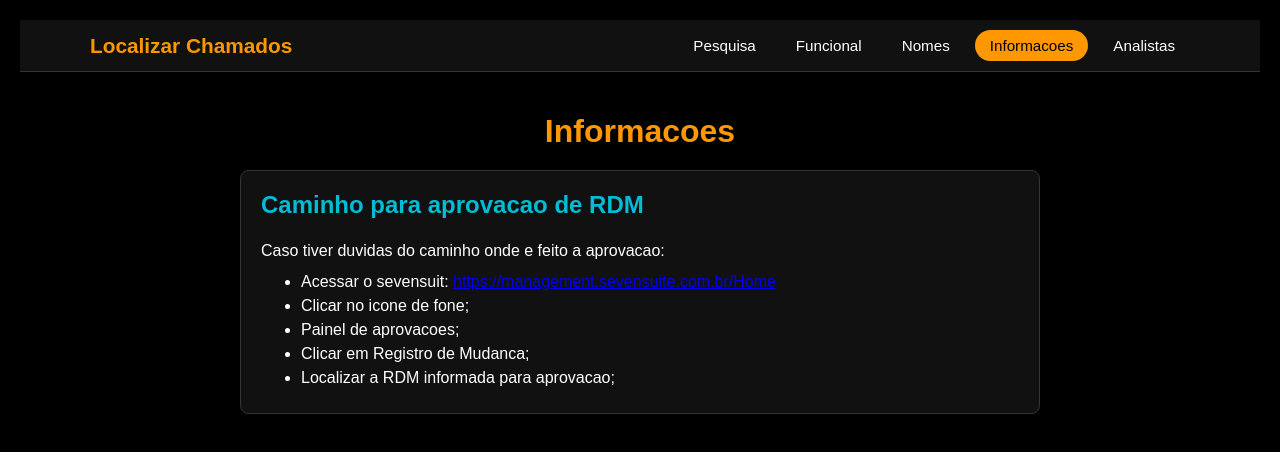
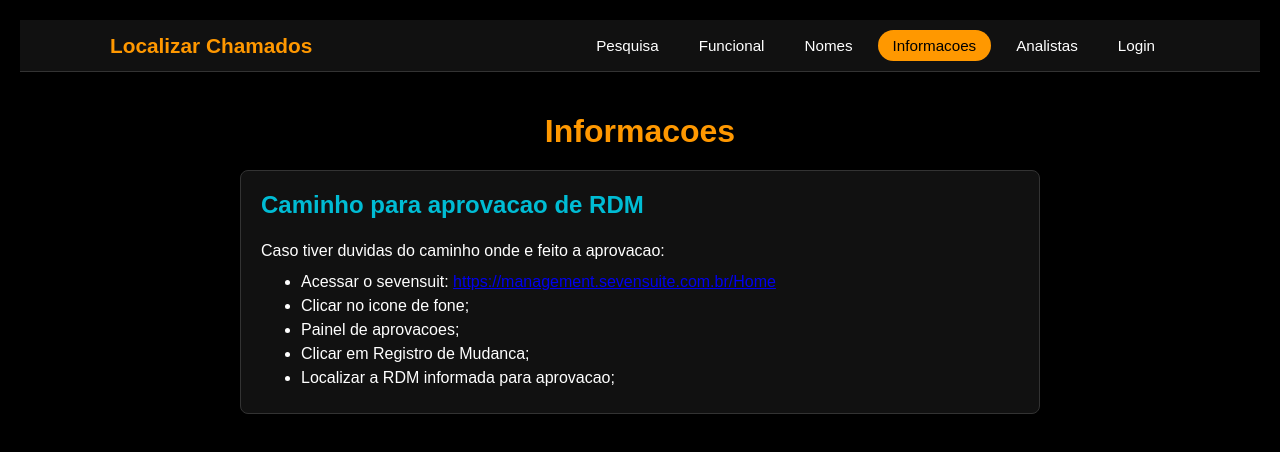
Before and after one commit to yurischulze98/pesquisa, a plain HTML site: page informacoes.html in a window 1280 px wide. Drawn offline with Linux system fonts and the light colour scheme.

Commit message:
Update informacoes.html
Página de login inserida e cabeçalho atualizado

```diff
--- a/informacoes.html
+++ b/informacoes.html
@@ -6,6 +6,10 @@
     <title>Informacoes</title>
     <link rel="icon" href="Y.ico" type="image/x-icon">
     <style>
+        * {
+            box-sizing: border-box;
+        }
+
         body {
             background-color: #000;
             color: #fff;
@@ -25,7 +29,7 @@
         }
 
         /* --- Cabecalho / Navegacao --- */
-        header {
+                header {
             width: 100%;
             background-color: #111;
             border-bottom: 1px solid #333;
@@ -114,6 +118,7 @@
                 <a href="nomes.html">Nomes</a>
                 <a href="informacoes.html" class="active">Informacoes</a>
 				<a href="analistas.html">Analistas</a>
+				<a href="login.html">Login</a>
             </nav>
         </div>
     </header>
```
